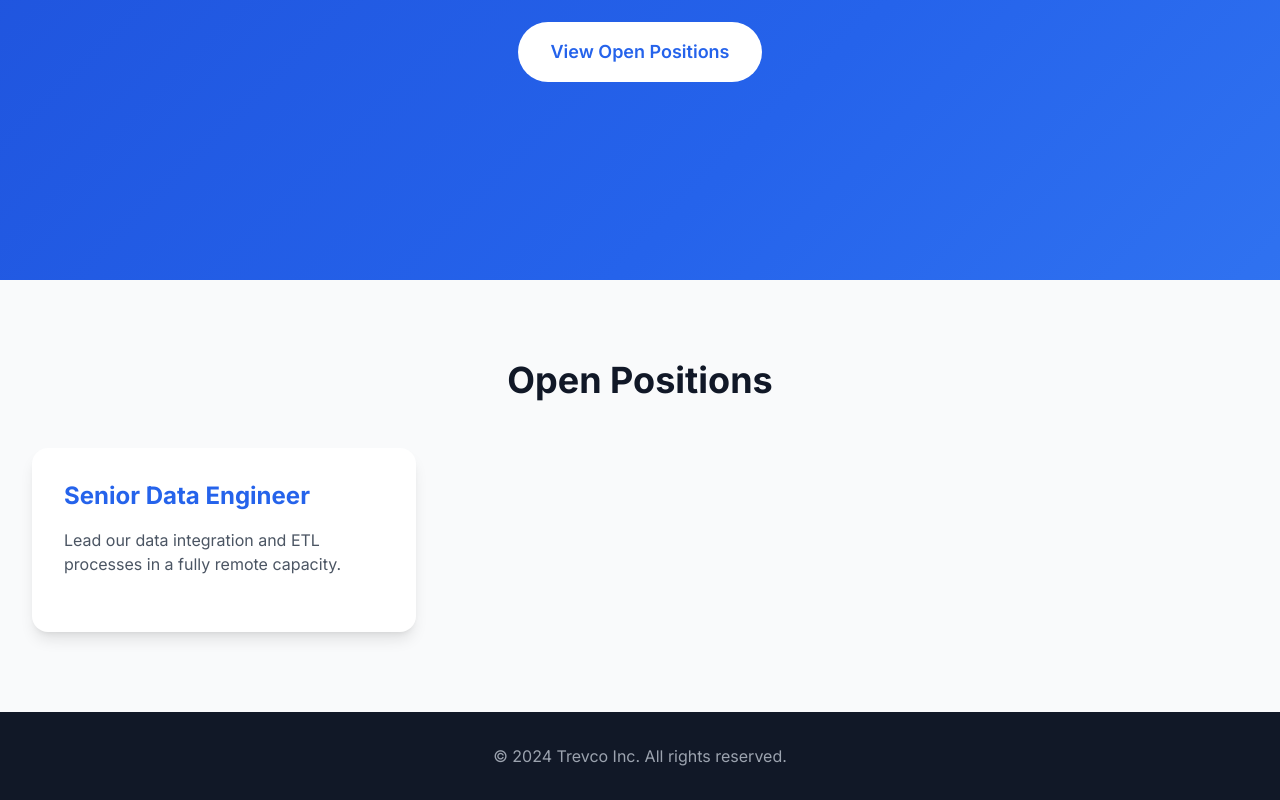
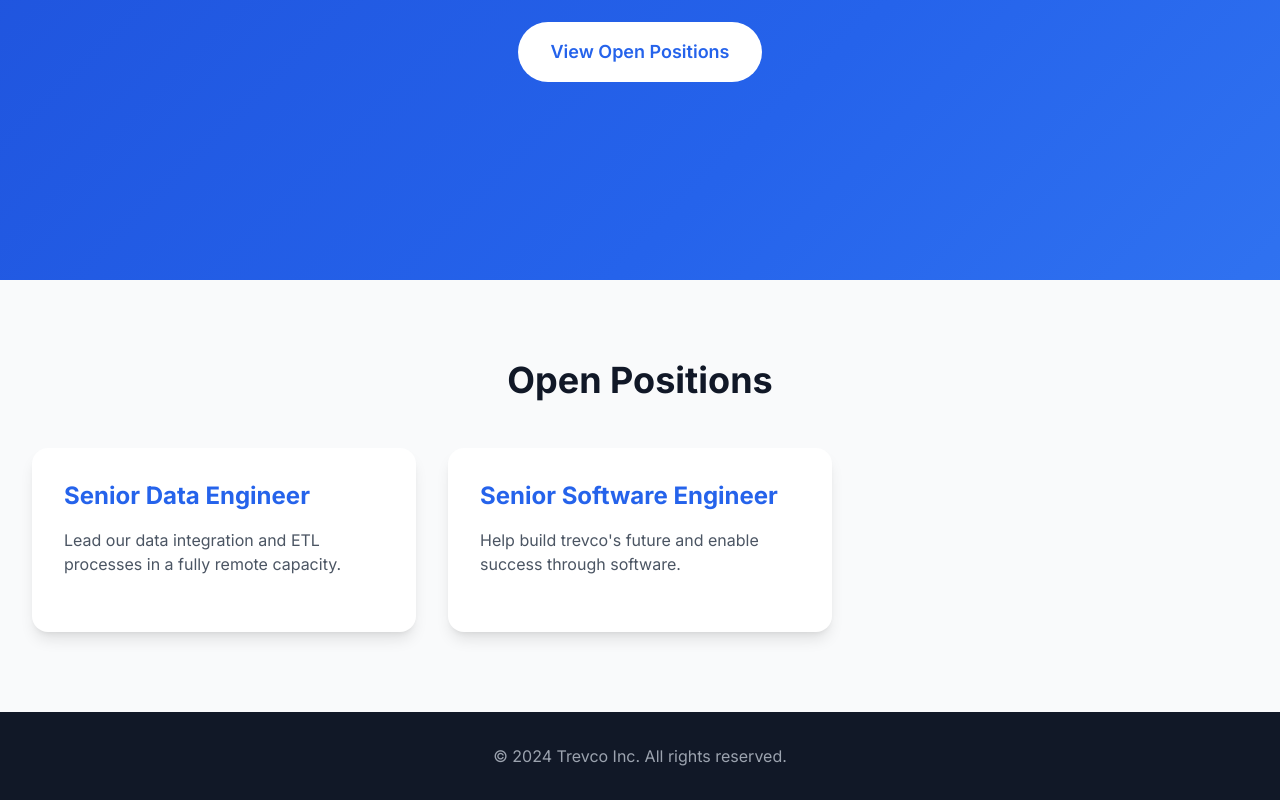
Before and after one commit to trevcoinc/trevcoinc.github.io, a plain HTML site: page index.html in a window 1280 px wide. Shown: the part 520-1320 px from the top of the page. Drawn offline with nearby package versions, Linux system fonts and the light colour scheme.

Commit message:
Update index.html

```diff
--- a/index.html
+++ b/index.html
@@ -77,11 +77,17 @@
             <div class="grid grid-cols-1 md:grid-cols-2 lg:grid-cols-3 gap-8">
                 <!-- Senior Software Engineer -->
                 <a href="senior-data-engineer.html">
-                <div class="bg-white rounded-2xl shadow-lg p-8 transform transition-all duration-300 hover:-translate-y-2 hover:shadow-xl">
-                    <h3 class="text-2xl font-bold text-blue-600 mb-4">Senior Data Engineer</h3>
-                    <p class="text-gray-600 mb-6">Lead our data integration and ETL processes in a fully remote capacity.</p>
-                </div>
-            </a>
+                    <div class="bg-white rounded-2xl shadow-lg p-8 transform transition-all duration-300 hover:-translate-y-2 hover:shadow-xl">
+                        <h3 class="text-2xl font-bold text-blue-600 mb-4">Senior Data Engineer</h3>
+                        <p class="text-gray-600 mb-6">Lead our data integration and ETL processes in a fully remote capacity.</p>
+                    </div>
+                </a>
+                 <a href="senior-software-engineer.html">
+                    <div class="bg-white rounded-2xl shadow-lg p-8 transform transition-all duration-300 hover:-translate-y-2 hover:shadow-xl">
+                        <h3 class="text-2xl font-bold text-blue-600 mb-4">Senior Software Engineer</h3>
+                        <p class="text-gray-600 mb-6">Help build trevco's future and enable success through software.</p>
+                    </div>
+                </a>
             </div>
         </div>
     </section>
```
